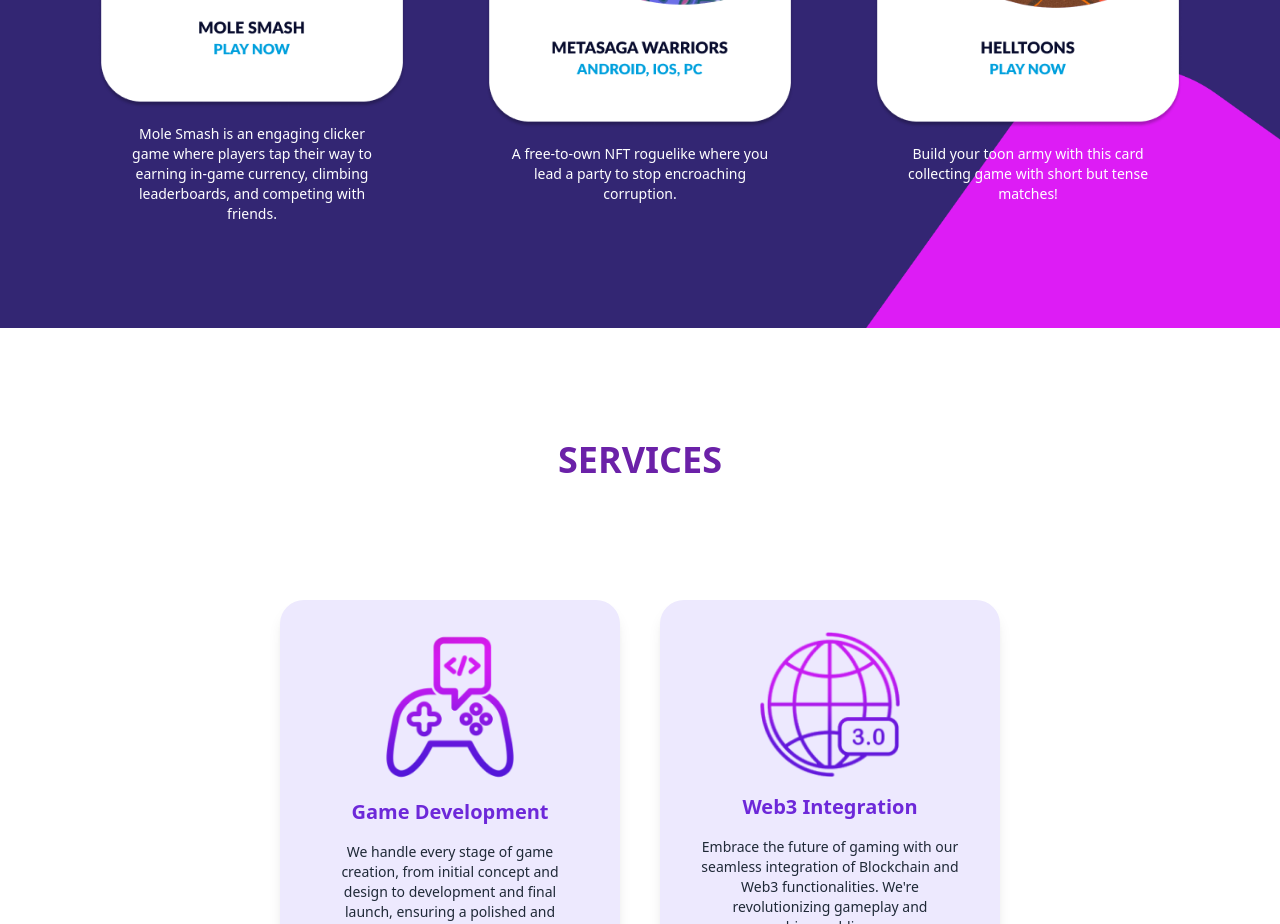
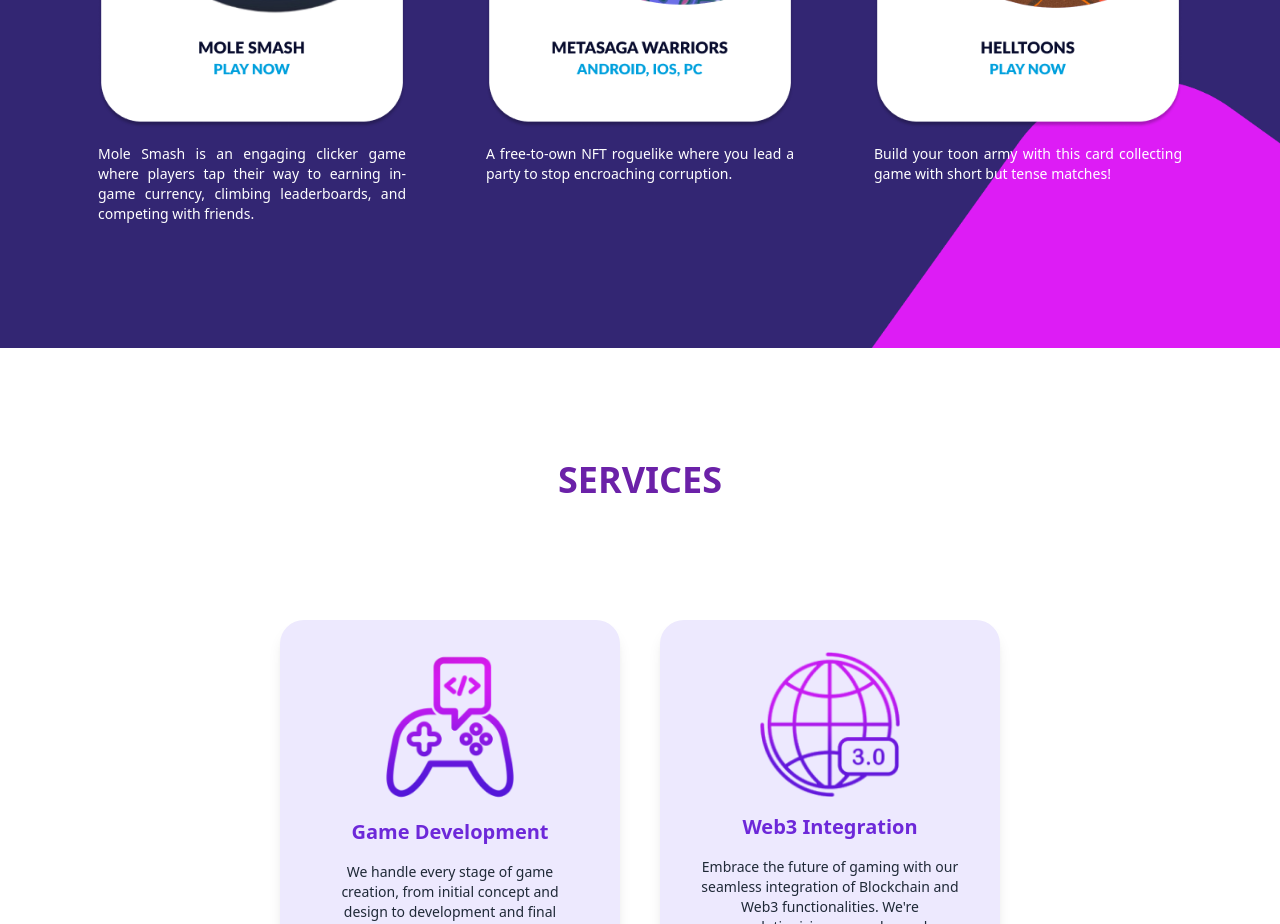
Before and after one commit to mgguild/ai-games, a Next.js app: page / in a window 1280 px wide. Shown: the part 2100-3024 px from the top of the page. Built offline with nearby package versions, Linux system fonts and the light colour scheme.

Commit message:
Justify contents on games portfolio

```diff
--- a/src/app/games/Games.tsx
+++ b/src/app/games/Games.tsx
@@ -42,14 +42,14 @@
                     <h1 className="sm:text-4xl text-3xl  mb-6 font-bold text-white">GAMES PORTFOLIO</h1>
                 </div>
                   <div className="hidden md:flex flex-wrap justify-center mt-4">
-                  <div className="relative p-4 m-6 flex flex-col items-center justify-center" style={{ height: '460px', width: '100%', maxWidth: '340px' }}>
+                  <div className="relative p-4 m-6 flex flex-col items-center justify-center" style={{ height: '500px', width: '100%', maxWidth: '340px' }}>
                       <div className="relative z-15 flex justify-center mb-4">
                         <a href="https://t.me/MoleSmashBot/" target="_blank" rel="noopener noreferrer" className="transition-transform transform hover:scale-105">
                         <Image src="/MoleSmash.png" alt="icon" width={460} height={240} />
                         </a>
                       </div>
                       <div className="container flex items-center justify-center text-center">
-                        <p className="sm:mb-0 mb-0 mx-6 leading-none lg:text-sm md:text-xs text-base font-medium text-white">
+                      <p className="sm:mb-0 mb-0 mx-0 leading-none lg:text-justify text-left lg:text-sm md:text-xs text-base font-medium text-white">
                         Mole Smash is an engaging clicker game where players tap their way to earning in-game currency, climbing leaderboards, and competing with friends.
                         </p>
                       </div>
@@ -61,7 +61,7 @@
                         </a>
                       </div>
                       <div className="container flex items-center justify-center text-center">
-                        <p className="sm:mb-0 mb-0 mx-6 leading-none lg:text-sm md:text-xs text-base font-medium text-white">
+                      <p className="sm:mb-0 mb-0 mx-0 leading-none lg:text-justify text-left lg:text-sm md:text-xs text-base font-medium text-white">
                           A free-to-own NFT roguelike where you lead a party to stop encroaching corruption.
                         </p>
                       </div>
@@ -73,7 +73,7 @@
                         </a>
                       </div>
                       <div className="container flex items-center justify-center text-center">
-                        <p className="sm:mb-0 mb-0 mx-6 leading-none lg:text-sm md:text-xs text-base font-medium text-white">
+                      <p className="sm:mb-0 mb-0 mx-0 leading-none lg:text-justify text-left lg:text-sm md:text-xs text-base font-medium text-white">
                           Build your toon army with this card collecting game with short but tense matches!
                         </p>
                       </div>
```
